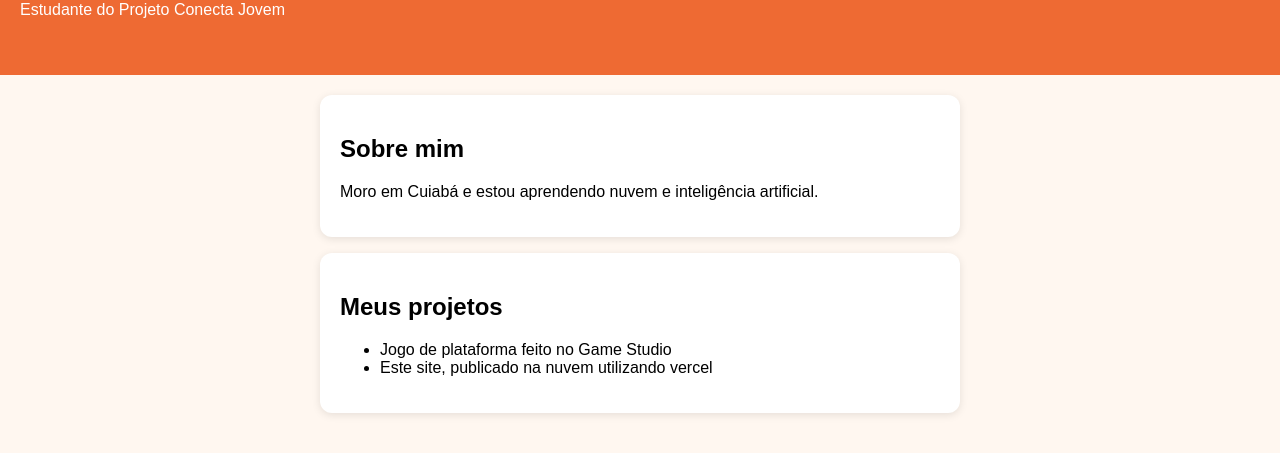
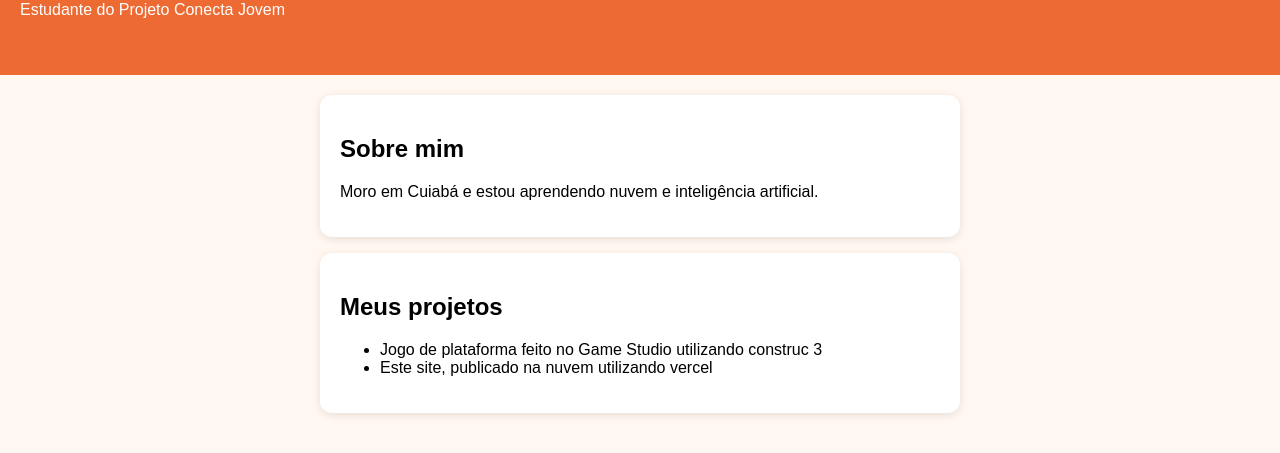
Before and after one commit to MarianaAraujoSantos/AulaCloudIAConecta, a plain HTML site: page index.html in a window 1280 px wide. Shown: the part 119-572 px from the top of the page. Drawn offline with Linux system fonts and the light colour scheme.

Commit message:
teste omolog

```diff
--- a/index.html
+++ b/index.html
@@ -25,7 +25,7 @@ margin-bottom: 16px; box-shadow: 0 2px 8px rgba(0, 0, 0, 0.1); }
 <section class="cartao">
 <h2>Meus projetos</h2>
 <ul>
-<li>Jogo de plataforma feito no Game Studio</li>
+<li>Jogo de plataforma feito no Game Studio utilizando construc 3</li>
 <li>Este site, publicado na nuvem utilizando vercel</li>
 </ul>
 </section>
```
